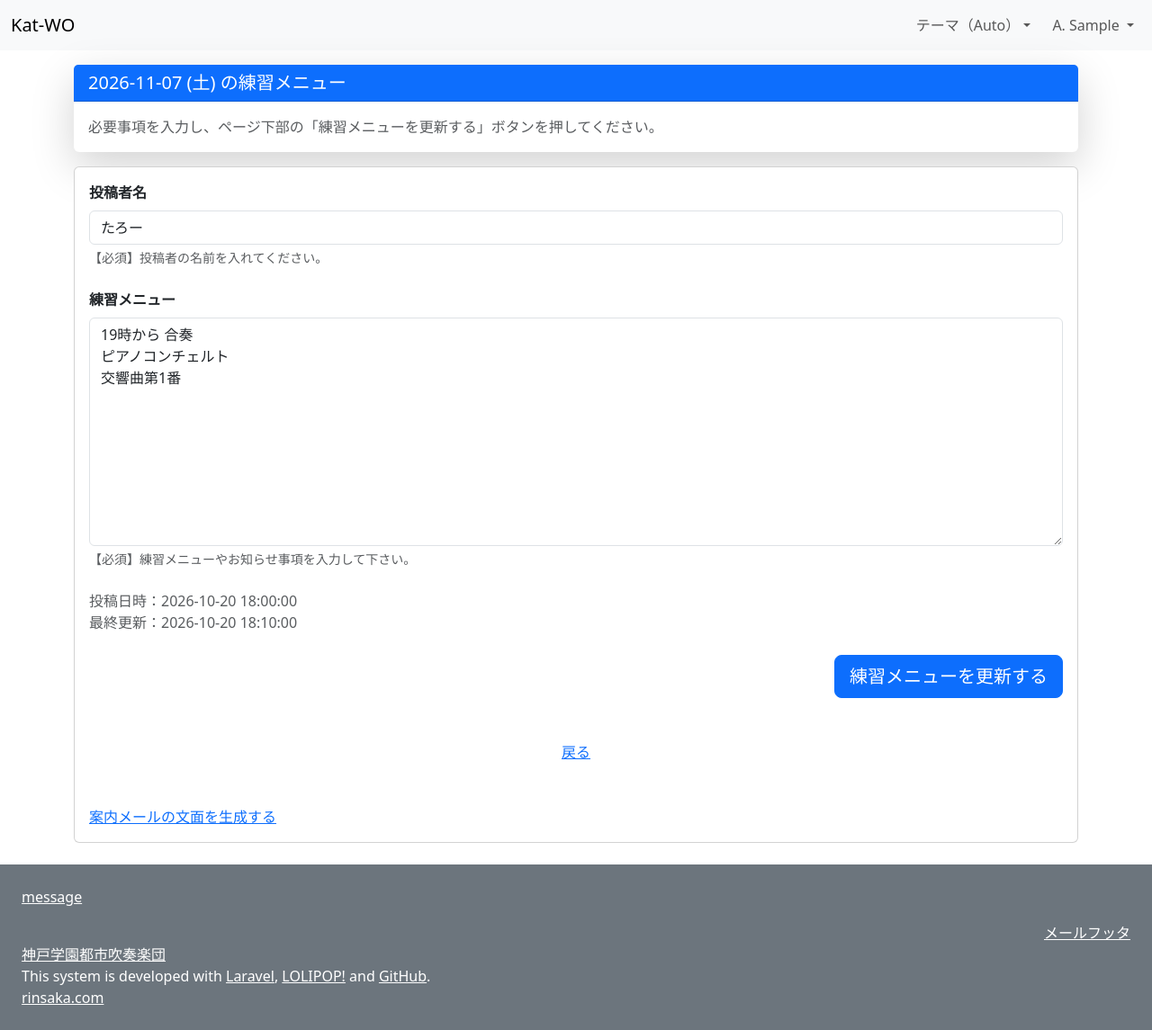
After one commit to rinsaka/katwo-attendance-2026, a Laravel app: page /menu/1 in a window 1280 px wide. The commit adds this page. Shown: the whole page at 90% size. Run offline with Laravel 12, Linux system fonts and the light colour scheme; a user stored in the database is signed in; data comes from the database, SQL or seed files in the repository; parts of the project's set-up code (start-up, migrations or seed data) failed here and were passed over.

Commit message:
menu edit

```diff
--- a/app/Http/Controllers/User/MenuController.php
+++ b/app/Http/Controllers/User/MenuController.php
@@ -5,7 +5,45 @@ namespace App\Http\Controllers\User;
 use App\Http\Controllers\Controller;
 use Illuminate\Http\Request;
 
+use App\Models\Menu;
+// use App\Models\Activity;
+// use App\Models\Mailinfo;
+// use Carbon\Carbon;
+
 class MenuController extends Controller
 {
-    //
+    public function show($id)
+    {
+        $menu = Menu::where('id', '=', $id)->first();
+        if (!$menu) {
+            return redirect('/dashboard')->with('status', '練習メニューが見つかりません');
+        }
+        return view('menu.edit')
+                ->with('menu', $menu);
+    }
+
+    public function update(Request $request)
+    {
+        dd('update', $request);
+    }
+
+    public function create(Request $request)
+    {
+        dd('create', $request);
+    }
+
+    public function store(Request $request)
+    {
+        dd('store', $request);
+    }
+
+    /*
+    *  指定したメニューの案内メール本文を生成する
+    *
+    */
+    public function mail($mid)
+    {
+        dd("mail", $mid);
+    }
+
 }
--- /dev/null
+++ b/resources/views/menu/edit.blade.php
@@ -0,0 +1,89 @@
+@extends('layouts.app-2027')
+
+@inject('myController', 'App\Http\Controllers\Controller')
+
+@section('content')
+<main class="container-md">
+    @include('layouts.flash')
+
+    <div class="card my-3 border-0 shadow-lg">
+        <div class="card-header bg-primary text-white h5 mb-0">
+            {{ $menu->activity->act_at }} {{ $myController->get_youbi($menu->activity->act_at) }} @if (strlen($menu->activity->note ?? '')) <span class="note">&nbsp; {{ $menu->activity->note }}</span>@endif の練習メニュー
+        </div>
+        <div class="card-body">
+            <p class="mb-0 text-body-secondary">
+            必要事項を入力し、ページ下部の「練習メニューを更新する」ボタンを押してください。
+            </p>
+        </div>
+    </div>
+
+    <!-- 入力フォームカード -->
+    <div class="card mb-4">
+        <div class="card-body">
+            <form method="post" action="{{ route('menu_update') }}" enctype='multipart/form-data'>
+
+                {{ csrf_field() }}
+                {{ method_field('patch') }}
+                <input type="hidden" name="mid" value="{{ $menu->id }}">
+                <input type="hidden" name="url" value="{{ url()->previous()}}">
+
+
+                <!-- 投稿者名 -->
+                <div class="mb-4">
+                    <label for="name" class="form-label fw-semibold">投稿者名</label>
+                    <input id="name" name="name" type="text"
+                        class="form-control"
+                        maxlength="30" required placeholder="投稿者名"
+                        value="{{ $menu->name }}"
+                    >
+                    <div class="form-text">【必須】投稿者の名前を入れてください。</div>
+                    @if ($errors->has('name'))
+                        <div class="form-text text-bg-warning px-3">{{ $errors->first('name') }}</div>
+                    @endif
+                </div>
+
+                <!-- 練習メニュー -->
+                <div class="mb-4">
+                    <label for="menu" class="form-label fw-semibold">練習メニュー</label>
+                    <textarea name="menu" rows="10" class="form-control" placeholder="練習メニューやお知らせ事項を入力して下さい" required>{{ $menu->menu }}</textarea>
+                    <div class="form-text">【必須】練習メニューやお知らせ事項を入力して下さい。</div>
+                    @if ($errors->has('menu'))
+                        <div class="form-text text-bg-warning px-3">{{ $errors->first('menu') }}</div>
+                    @endif
+                </div>
+                <p>
+
+                </p>
+                <p class="mb-0 text-body-secondary">
+                    投稿日時：{{ $menu->created_at }}
+                </p>
+                <p class="mb-0 text-body-secondary">
+                    最終更新：{{ $menu->updated_at }}
+                </p>
+
+
+                <!-- 送信 -->
+                <div class="d-grid d-sm-flex justify-content-sm-end gap-2 mt-4">
+                    <button type="submit" class="btn btn-primary btn-lg">
+                    練習メニューを更新する
+                    </button>
+                </div>
+
+
+                <!-- テキストリンク（中央寄せ） -->
+                <p class="text-center mt-5 mb-5">
+                    <a href="{{ url()->previous() }}">戻る</a>
+                </p>
+
+                <!-- テキストリンク -->
+                <p class="text-start mt-5 mb-0">
+                    <a href="{{ route('menu_mail', $menu->id) }}">
+                        案内メールの文面を生成する
+                    </a>
+                </p>
+
+            </form>
+        </div>
+    </div>
+</main>
+@endsection
--- a/routes/web.php
+++ b/routes/web.php
@@ -3,6 +3,7 @@
 use App\Http\Controllers\ProfileController;
 use Illuminate\Support\Facades\Route;
 use App\Http\Controllers\User\DashboardController;
+use App\Http\Controllers\User\MenuController;
 
 Route::get('/', function () {
     return view('welcome');
@@ -22,12 +23,7 @@ Route::middleware('auth', 'verified')->group(function () {
     Route::get('/dashboard', [DashboardController::class, 'index'])->name('dashboard');
     Route::post('/dashboard/confirm_delete', [DashboardController::class, 'confirm_delete'])->name('confirm_delete');
     Route::get('/dashboard/list', [DashboardController::class, 'all_act'])->name('all_act');
-
-
-    // Route::get('/home/mail', 'HomeController@mail_footer');
     Route::get('/dashboard/mail', [DashboardController::class, 'mail_footer'])->name('mail_footer');
-
-
     Route::get('/dashboard/{year}/{month}', [DashboardController::class, 'show'])->name('show');
     Route::get('/dashboard/{year}/{month}/create', [DashboardController::class, 'create'])->name('create');
     Route::get('/dashboard/{year}/{month}/{aid}/edit', [DashboardController::class, 'edit'])->name('edit');
@@ -37,9 +33,19 @@ Route::middleware('auth', 'verified')->group(function () {
 
 
     // Route::get('/menu/create', 'MenusController@create');
+    Route::get('/menu/create', [MenuController::class, 'create'])->name('menu_create');
+
+
     // Route::get('/menu/{id}', 'MenusController@show');
+    Route::get('/menu/{id}', [MenuController::class, 'show'])->name('menu_show');
+
     // Route::get('/menu/{id}/mail', 'MenusController@mail');
+    Route::get('/menu/{id}/mail', [MenuController::class, 'mail'])->name('menu_mail');
+
     // Route::patch('/menu', 'MenusController@update')->name('menu_update');
+    Route::patch('/menu', [MenuController::class, 'update'])->name('menu_update');
+
+
     // Route::post('/menu', 'MenusController@store')->name('menu_store');
 });
 
```
Also changed, not shown: resources/views/dashboard.blade.php (+4 -4 lines).
